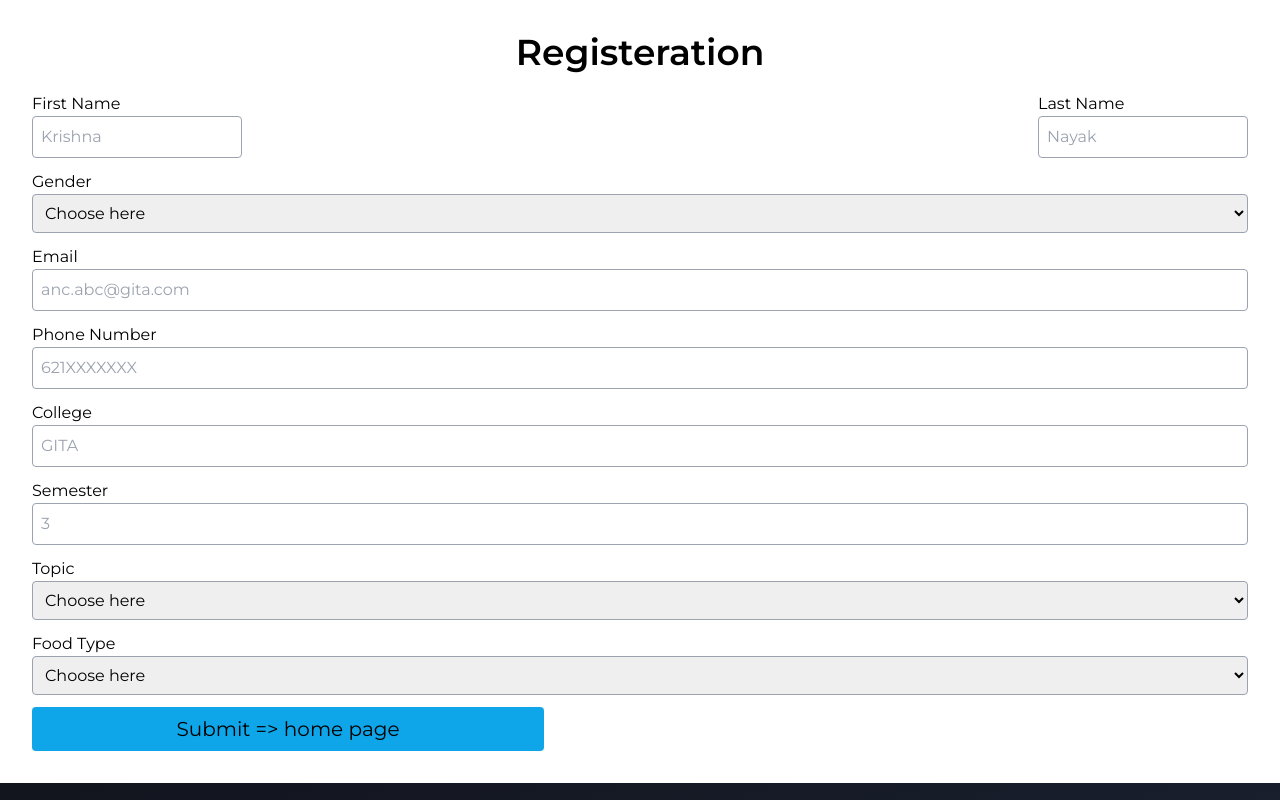
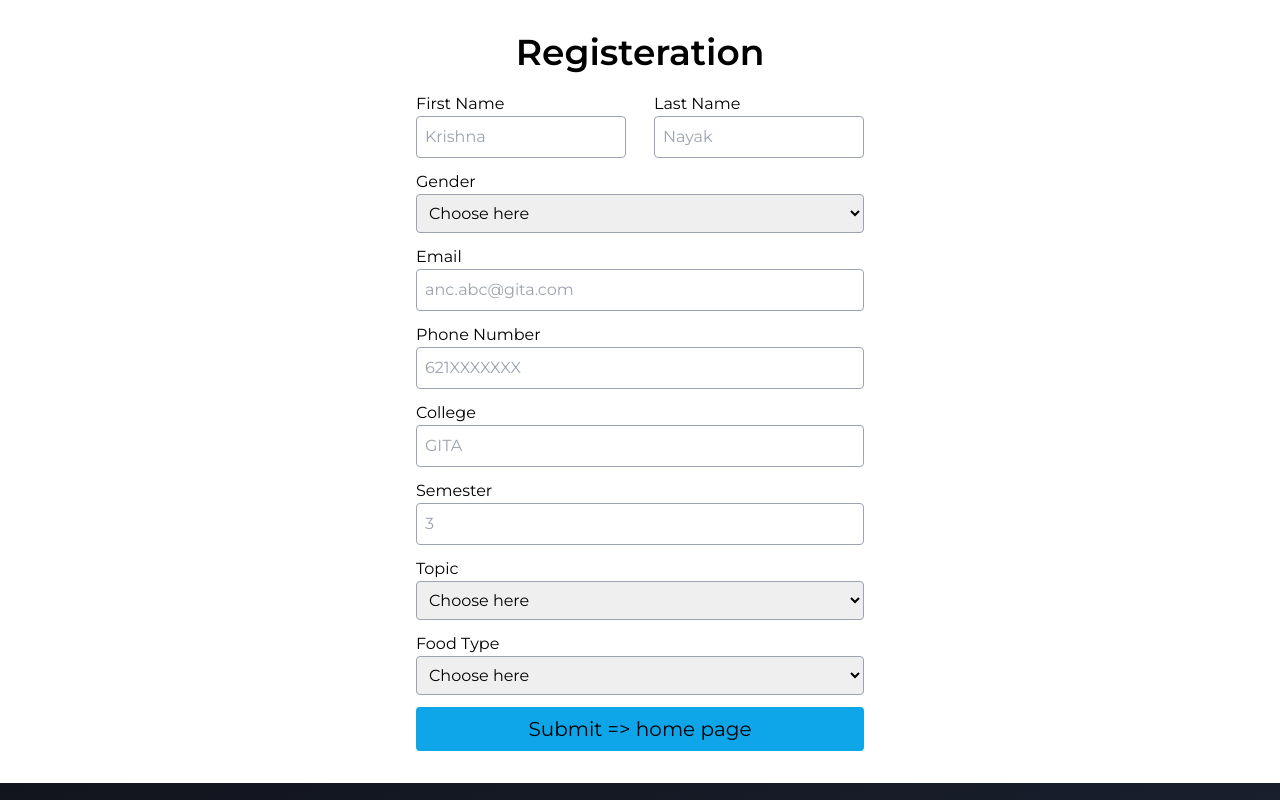
Before and after one commit to gita-bbsr/hackonaut-frontend, a Next.js app: page /register in a window 1280 px wide. Shown: the top 800 px of the page. Built offline with nearby package versions, Linux system fonts and the light colour scheme.

Commit message:
size max - width - fixed

```diff
--- a/pages/register.js
+++ b/pages/register.js
@@ -26,7 +26,7 @@ export default function Registor() {
   };
   return (
     <>
-            <section className="p-8 space-y-5">
+      <section className="p-8 space-y-5 max-w-lg mx-auto">
         <h1 className="text-4xl text-center">Registeration</h1>
         <form onSubmit={onSubmit} className="space-y-3">
           {/* Name */}
```
Lines whose indentation alone changed are shown as unchanged.
